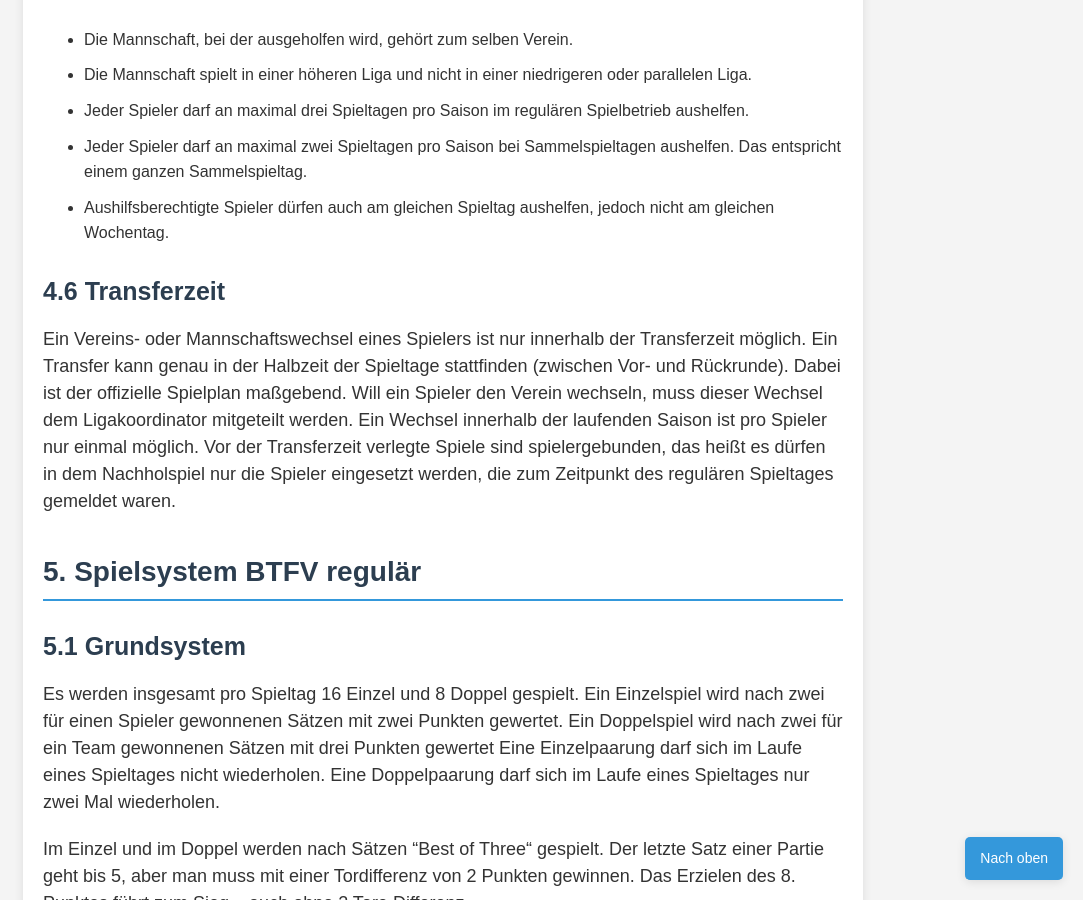
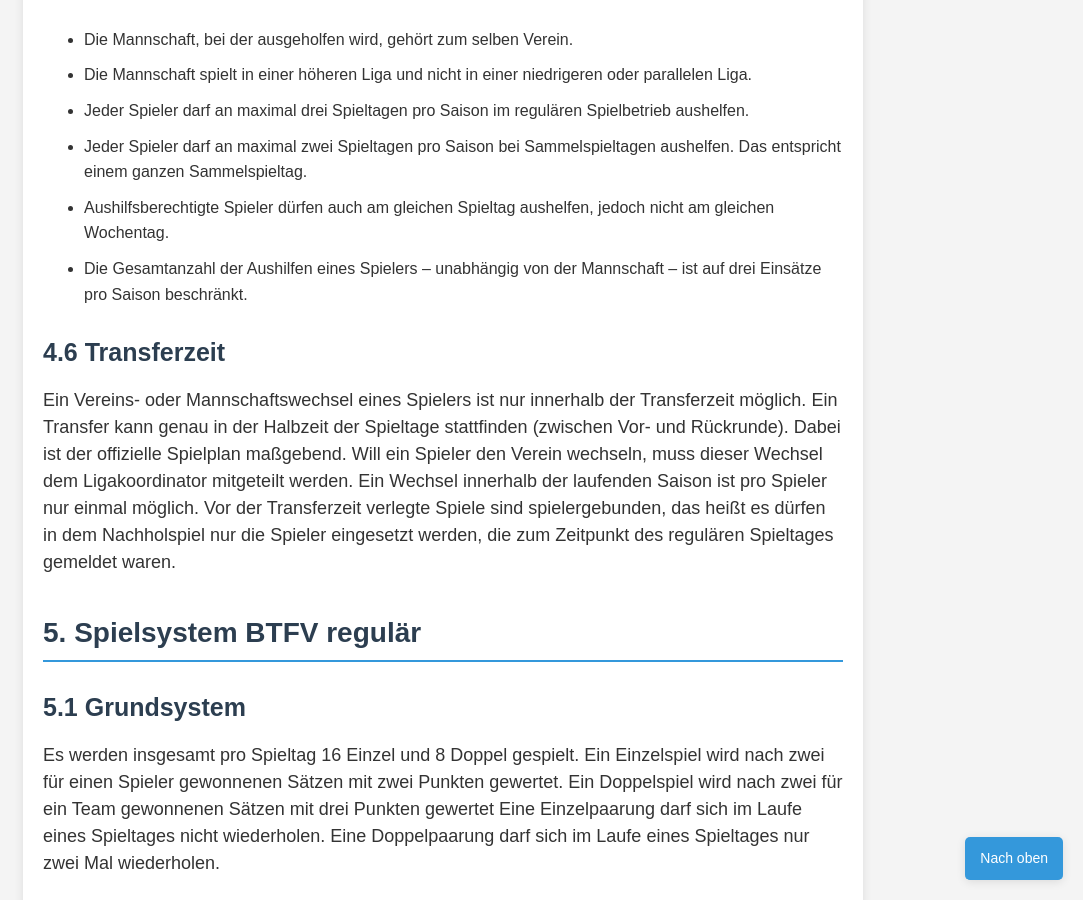
Before and after one commit to TFVSH/tfvsh-docs, a Jekyll site: the page built from docs/spielordnung.md, in a window 1280 px wide and 900 px high, scrolled down 8557 px. Shown: the whole window, without its empty margins (197-1280 px from the left). Built offline with Jekyll 4.4.1, drawn with Linux system fonts in a browser that asks for light colours; our own code applies the rules of GitHub Pages for plain Markdown files.

Commit message:
Satz zwecks Aushilfsregelung ergänzt

```diff
--- a/docs/spielordnung.md
+++ b/docs/spielordnung.md
@@ -184,6 +184,7 @@ Spieler dürfen unter Berücksichtigung folgender Bedingungen bei einer anderen
 - Jeder Spieler darf an maximal drei Spieltagen pro Saison im regulären Spielbetrieb aushelfen.
 - Jeder Spieler darf an maximal zwei Spieltagen pro Saison bei Sammelspieltagen aushelfen. Das entspricht einem ganzen Sammelspieltag.
 - Aushilfsberechtigte Spieler dürfen auch am gleichen Spieltag aushelfen, jedoch nicht am gleichen Wochentag.
+- Die Gesamtanzahl der Aushilfen eines Spielers – unabhängig von der Mannschaft – ist auf drei Einsätze pro Saison beschränkt.
 
 ## Transferzeit
 
```
